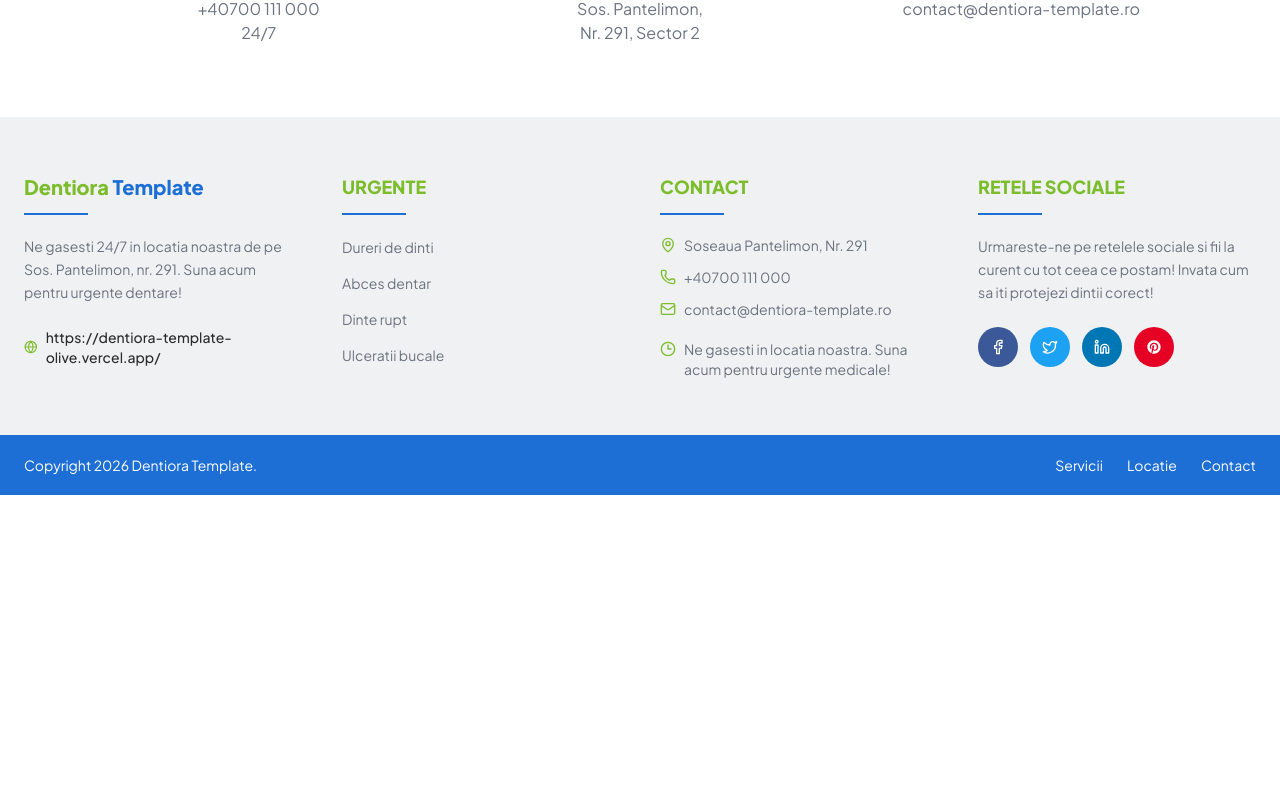
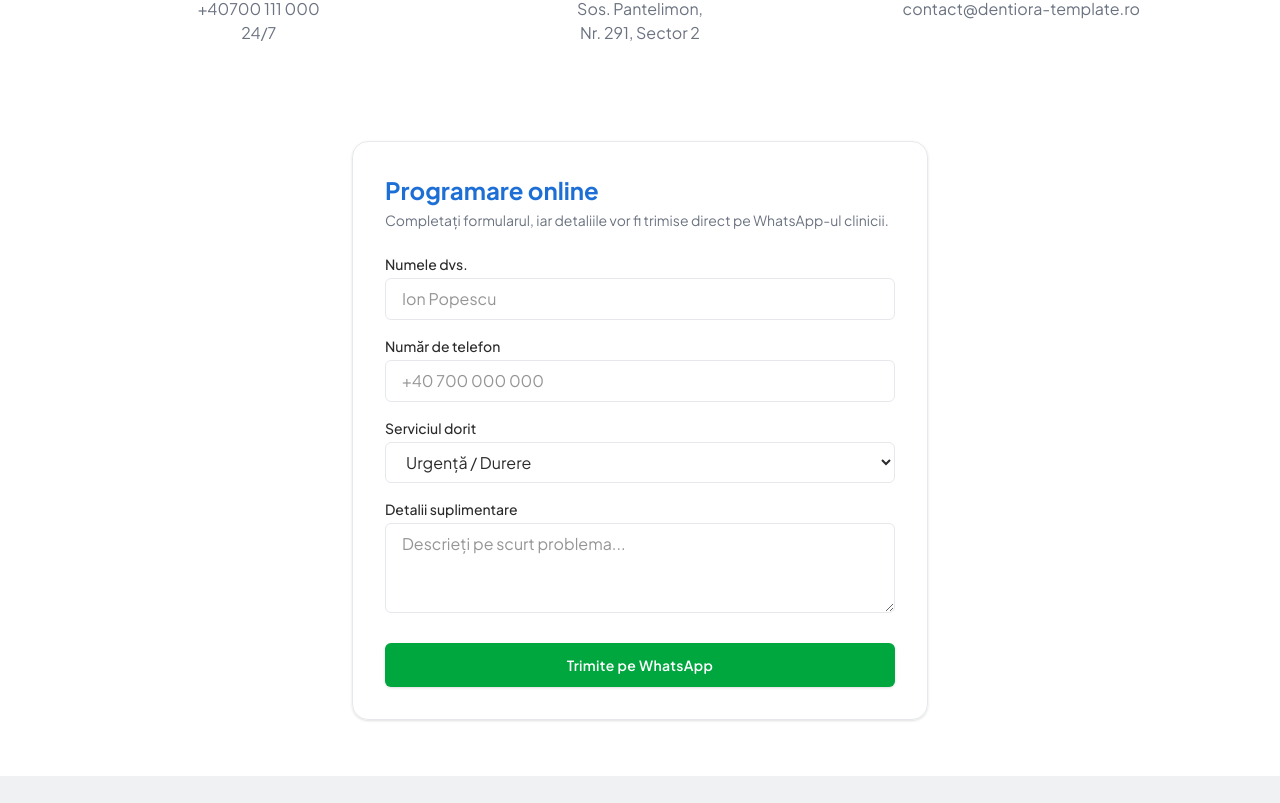
Before and after one commit to apastukh77/dentiora-template, a React (Vite) app: page /contact in a window 1280 px wide. Shown: the part 1117-1920 px from the top of the page. Before the commit the page ends 1612 px from the top, so only its background shows below. Built offline with nearby package versions, Linux system fonts and the light colour scheme.

Commit message:
Add Contact Form

```diff
--- /dev/null
+++ b/src/components/ContactForm.tsx
@@ -0,0 +1,106 @@
+import { useState } from "react"
+import { site } from "@/lib/site"
+import { useLanguage } from "@/i18n/LanguageContext"
+import { translations } from "@/i18n/translations"
+
+export function ContactForm() {
+  const { language } = useLanguage()
+  const t = translations[language].contactForm
+
+  const [name, setName] = useState("")
+  const [phone, setPhone] = useState("")
+  const [service, setService] = useState<string>(t.serviceOptions[0])
+  const [message, setMessage] = useState("")
+  const [submitted, setSubmitted] = useState(false)
+
+  const handleSubmit = (e: React.FormEvent) => {
+    e.preventDefault()
+
+    const text = `*${t.waTitle}*%0A%0A*${t.waName}:* ${encodeURIComponent(name)}%0A*${t.waPhone}:* ${encodeURIComponent(phone)}%0A*${t.waService}:* ${encodeURIComponent(service)}%0A*${t.waMessage}:* ${encodeURIComponent(message)}`
+
+    const whatsappUrl = `https://wa.me/${site.phone}?text=${text}`
+    window.open(whatsappUrl, "_blank")
+
+    setSubmitted(true)
+  }
+
+  return (
+    <div className="mx-auto max-w-xl rounded-2xl border border-border bg-card p-6 shadow-sm sm:p-8">
+      <h3 className="text-2xl font-bold text-primary">{t.title}</h3>
+      <p className="mt-1 text-sm text-muted-foreground">{t.subtitle}</p>
+
+      {submitted ? (
+        <div className="mt-6 rounded-lg bg-accent/10 p-6 text-center">
+          <h4 className="text-lg font-bold text-primary">{t.successTitle}</h4>
+          <p className="mt-2 text-sm text-muted-foreground">{t.successText}</p>
+          <button
+            type="button"
+            onClick={() => setSubmitted(false)}
+            className="mt-4 rounded-md bg-primary px-4 py-2 text-sm font-semibold text-primary-foreground transition-colors hover:bg-primary-dark"
+          >
+            {t.anotherBtn}
+          </button>
+        </div>
+      ) : (
+        <form onSubmit={handleSubmit} className="mt-6 flex flex-col gap-4">
+          <div>
+            <label className="block text-sm font-medium text-foreground mb-1">{t.nameLabel}</label>
+            <input
+              type="text"
+              placeholder={t.namePlaceholder}
+              value={name}
+              onChange={(e) => setName(e.target.value)}
+              required
+              className="w-full rounded-md border border-border bg-background px-4 py-2 text-foreground focus:border-primary focus:outline-none"
+            />
+          </div>
+
+          <div>
+            <label className="block text-sm font-medium text-foreground mb-1">{t.phoneLabel}</label>
+            <input
+              type="tel"
+              placeholder="+40 700 000 000"
+              value={phone}
+              onChange={(e) => setPhone(e.target.value)}
+              required
+              className="w-full rounded-md border border-border bg-background px-4 py-2 text-foreground focus:border-primary focus:outline-none"
+            />
+          </div>
+
+          <div>
+            <label className="block text-sm font-medium text-foreground mb-1">{t.serviceLabel}</label>
+            <select
+              value={service}
+              onChange={(e) => setService(e.target.value)}
+              className="w-full rounded-md border border-border bg-background px-4 py-2 text-foreground focus:border-primary focus:outline-none"
+            >
+              {t.serviceOptions.map((opt, idx) => (
+                <option key={idx} value={opt}>
+                  {opt}
+                </option>
+              ))}
+            </select>
+          </div>
+
+          <div>
+            <label className="block text-sm font-medium text-foreground mb-1">{t.detailsLabel}</label>
+            <textarea
+              placeholder={t.detailsPlaceholder}
+              value={message}
+              onChange={(e) => setMessage(e.target.value)}
+              rows={3}
+              className="w-full rounded-md border border-border bg-background px-4 py-2 text-foreground focus:border-primary focus:outline-none"
+            />
+          </div>
+
+          <button
+            type="submit"
+            className="mt-2 inline-flex items-center justify-center rounded-md bg-green-600 px-7 py-3 text-sm font-semibold tracking-wide text-white shadow-sm transition-colors hover:bg-green-700"
+          >
+            {t.submitBtn}
+          </button>
+        </form>
+      )}
+    </div>
+  )
+}
--- a/src/components/Header.tsx
+++ b/src/components/Header.tsx
@@ -1,6 +1,6 @@
 import { useState } from "react"
 import { NavLink } from "react-router-dom"
-import { Phone, Clock3, Search, Facebook, Twitter, Linkedin, Menu, X } from "lucide-react"
+import { Phone, Clock3, Facebook, Twitter, Linkedin, Menu, X } from "lucide-react"
 import { Logo } from "./Logo"
 import { LanguageDropdown } from "./LanguageDropdown"
 import { PinterestIcon } from "./PinterestIcon"
@@ -30,7 +30,6 @@ export function Header() {
       {/* Top row */}
       <div className="mx-auto flex max-w-7xl items-center justify-between gap-4 px-4 py-3 lg:px-6">
         <Logo />
-
         <div className="hidden items-center gap-8 lg:flex">
           <a href={`tel:${site.phone}`} className="flex items-center gap-3 transition-opacity hover:opacity-80">
             <span className="flex h-9 w-9 items-center justify-center rounded-full bg-accent/10">
@@ -107,13 +106,13 @@ export function Header() {
             </div>
             <div className="h-5 w-px bg-border" />
             <LanguageDropdown />
-            <button
+            {/* <button
               type="button"
               aria-label={t.header.searchPlaceholder}
               className="text-muted-foreground transition-colors hover:text-primary"
             >
-              <Search className="h-4 w-4" />
-            </button>
+
+            </button> */}
           </div>
         </div>
       </div>
--- a/src/components/HeroSlider.tsx
+++ b/src/components/HeroSlider.tsx
@@ -73,7 +73,7 @@ export function HeroSlider() {
                 </p>
                 <a
                   href={`tel:${site.phone}`}
-                  className="mt-2 block text-5xl font-extrabold tracking-tight text-accent sm:text-6xl"
+                  className="mt-2 block text-3xl font-extrabold tracking-tight text-accent sm:text-5xl lg:text-6xl"
                 >
                   {slide.phone}
                 </a>
--- a/src/i18n/translations.ts
+++ b/src/i18n/translations.ts
@@ -109,6 +109,33 @@ export const translations = {
       footerNavContact: "Contact",
     },
     callNow: "Sună Acum!",
+
+    contactForm: {
+      title: "Programare online",
+      subtitle: "Completați formularul, iar detaliile vor fi trimise direct pe WhatsApp-ul clinicii.",
+      nameLabel: "Numele dvs.",
+      namePlaceholder: "Ion Popescu",
+      phoneLabel: "Număr de telefon",
+      serviceLabel: "Serviciul dorit",
+      serviceOptions: [
+        "Urgență / Durere",
+        "Plombe (Carii)",
+        "Tratament de canal",
+        "Consultație generală"
+      ],
+      detailsLabel: "Detalii suplimentare",
+      detailsPlaceholder: "Descrieți pe scurt problema...",
+      submitBtn: "Trimite pe WhatsApp",
+      successTitle: "Mulțumim!",
+      successText: "S-a deschis WhatsApp-ul cu mesajul dumneavoastră. Apăsați butonul de trimitere din aplicație.",
+      anotherBtn: "Trimite alt mesaj",
+      waTitle: "Programare / Solicitare Nouă",
+      waName: "Nume",
+      waPhone: "Telefon",
+      waService: "Serviciu",
+      waMessage: "Mesaj"
+    },
+
   },
   en: {
     header: {
@@ -218,6 +245,33 @@ export const translations = {
       footerNavContact: "Contact",
     },
     callNow: "Call Now!",
+
+    contactForm: {
+      title: "Online Appointment",
+      subtitle: "Fill out the form and details will be sent directly to the clinic's WhatsApp.",
+      nameLabel: "Your Name",
+      namePlaceholder: "John Smith",
+      phoneLabel: "Phone Number",
+      serviceLabel: "Desired Service",
+      serviceOptions: [
+        "Emergency / Pain",
+        "Fillings",
+        "Root canal treatment",
+        "General consultation"
+      ],
+      detailsLabel: "Additional Details",
+      detailsPlaceholder: "Briefly describe the issue...",
+      submitBtn: "Send via WhatsApp",
+      successTitle: "Thank you!",
+      successText: "WhatsApp has opened with your message. Click the send button in the app.",
+      anotherBtn: "Send another message",
+      waTitle: "New Appointment / Inquiry",
+      waName: "Name",
+      waPhone: "Phone",
+      waService: "Service",
+      waMessage: "Message"
+    },
+
   },
 } as const
 
--- a/src/pages/Contact.tsx
+++ b/src/pages/Contact.tsx
@@ -1,5 +1,6 @@
 import { MapEmbed } from "@/components/MapEmbed"
 import { ContactBlocks } from "@/components/ContactBlocks"
+import { ContactForm } from "@/components/ContactForm"
 import { useLanguage } from "@/i18n/LanguageContext"
 
 export function Contact() {
@@ -30,6 +31,11 @@ export function Contact() {
       <div className="mt-16">
         <ContactBlocks />
       </div>
+
+      <div className="mt-20 px-4 lg:px-6">
+        <ContactForm />
+      </div>
+
     </div>
   )
 }
```
